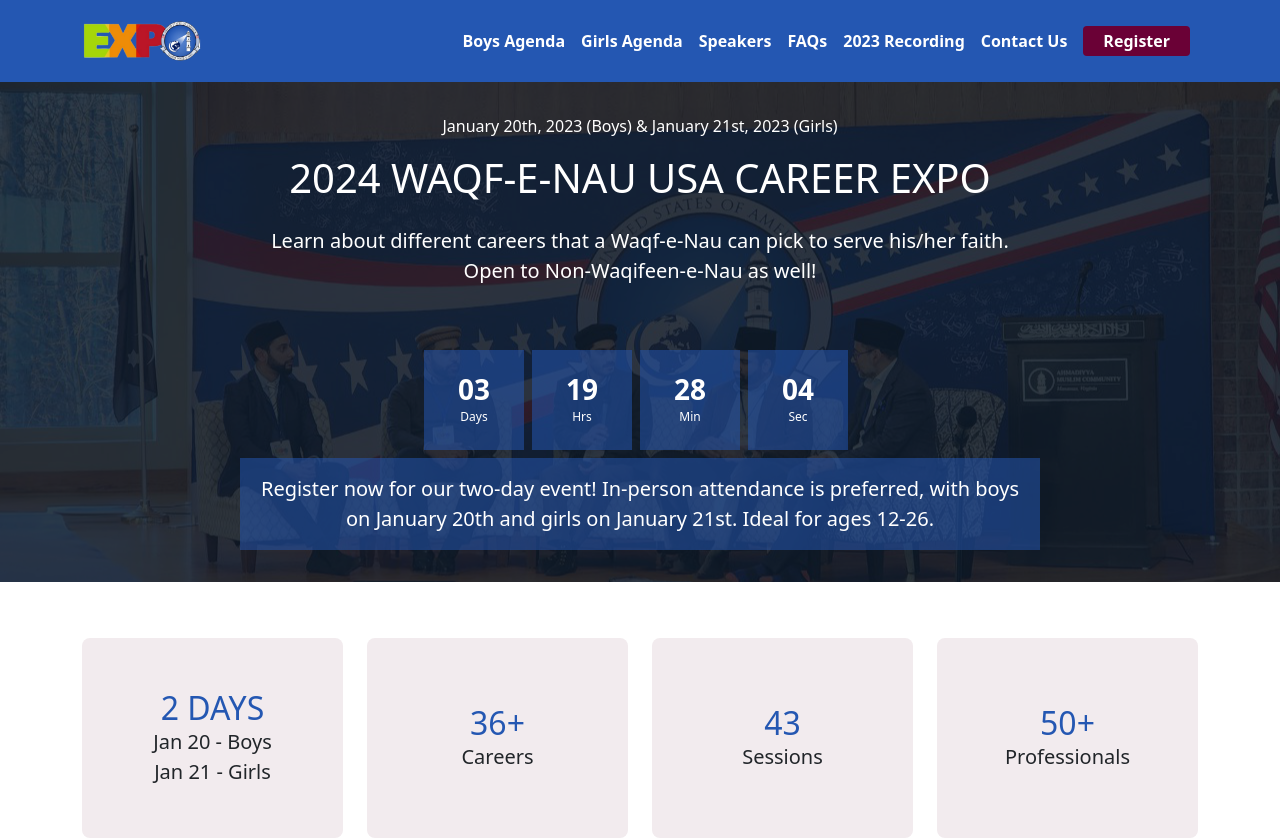
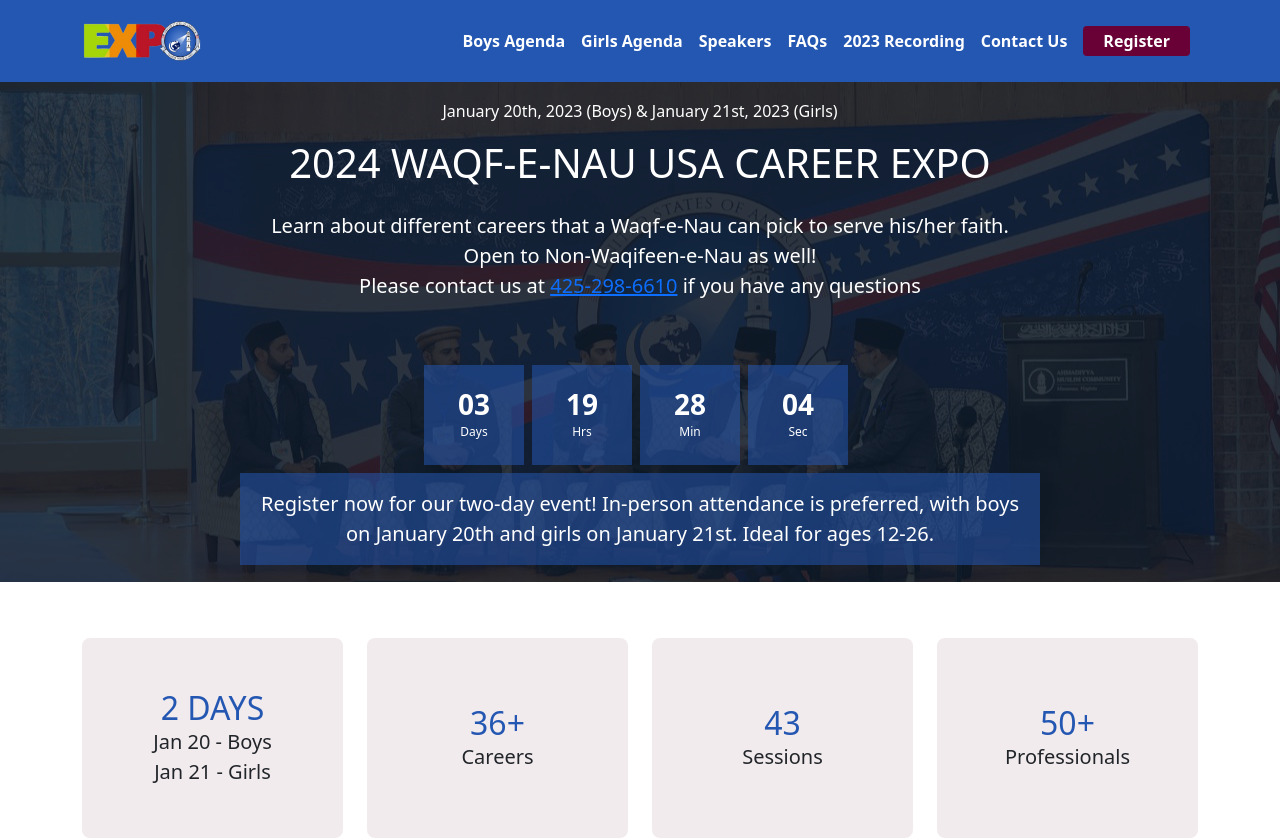
Before and after one commit to tofik-khan/wn-expo, a Next.js app: page / in a window 1280 px wide. Shown: the top 838 px of the page. Built offline with nearby package versions, Linux system fonts and the light colour scheme.

Commit message:
PATCH: Add contact number to homepage-hero

```diff
--- a/partials/homepage/hero.js
+++ b/partials/homepage/hero.js
@@ -54,6 +54,9 @@ export const Hero = () => {
           <WhiteText size={"md"} className="pb-5">
             Learn about different careers that a Waqf-e-Nau can pick to serve
             his/her faith. Open to Non-Waqifeen-e-Nau as well!
+            <br />
+            Please contact us at <a href="tel:425-298-6610">425-298-6610</a> if
+            you have any questions
           </WhiteText>
           <CountdownTimer date={"Jan 20 2024 10:00:00 GMT-0500"} />
         </Col>
```
